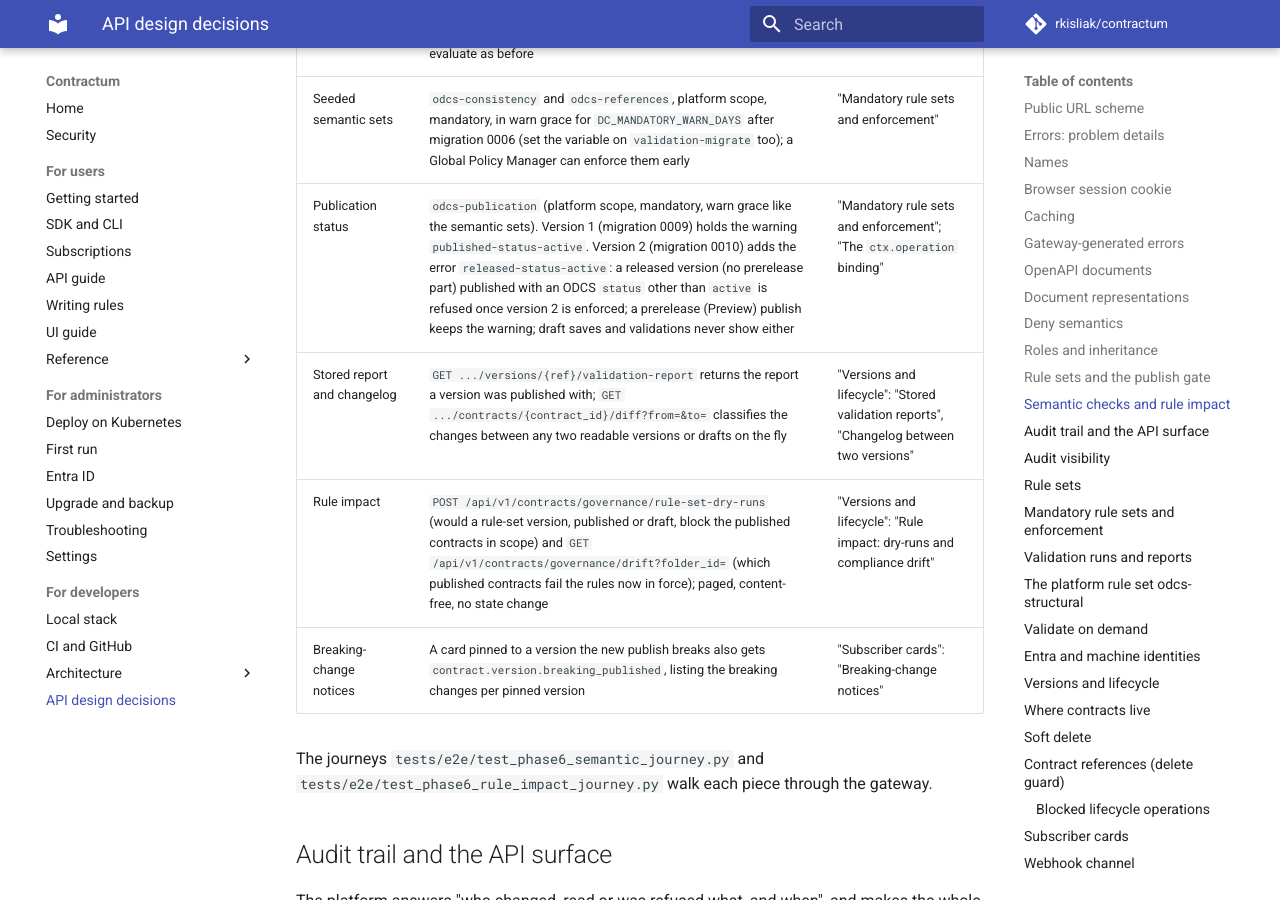
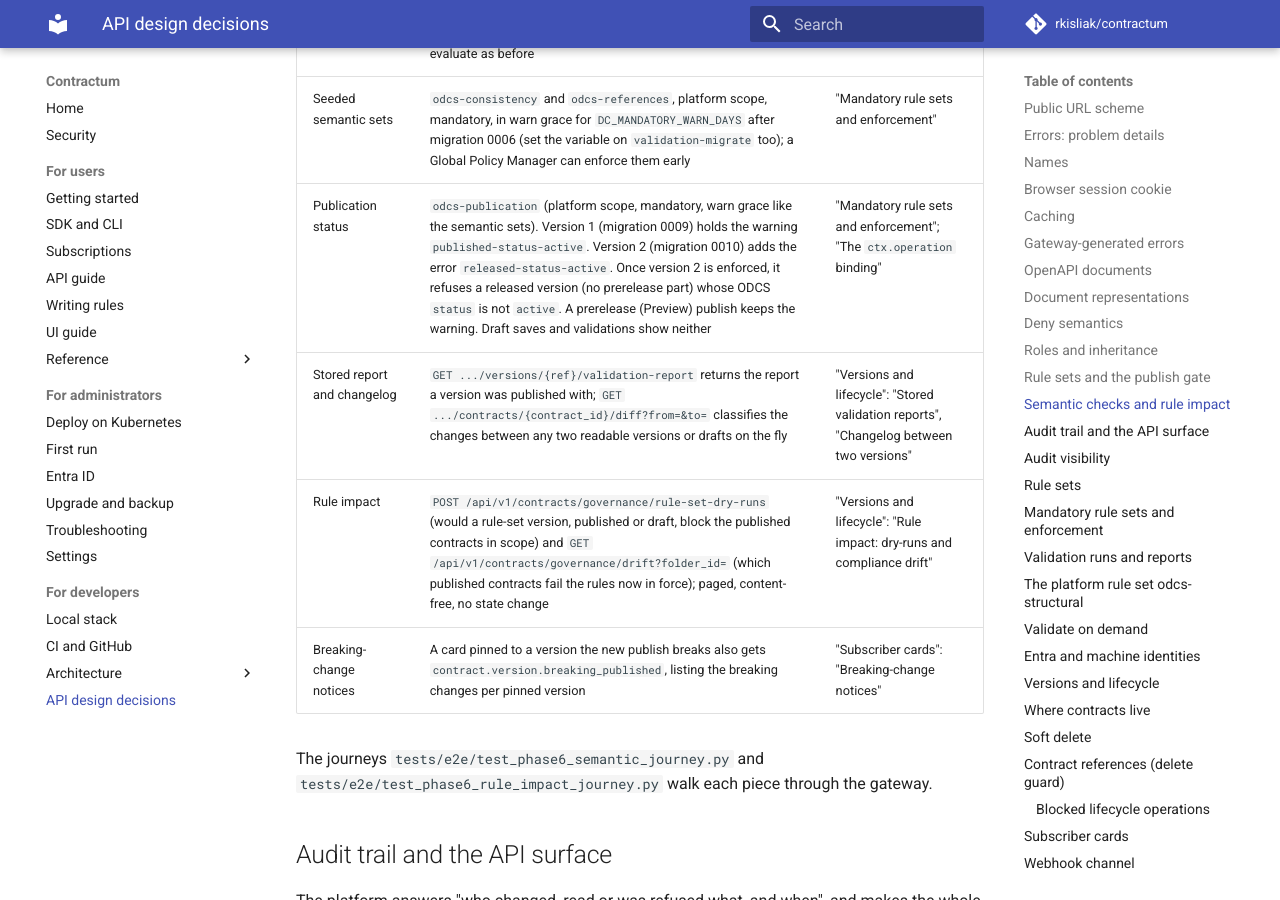
Before and after one commit to rkisliak/contractum, an MkDocs documentation site: the page built from docs/dev/api-design-decisions.md, in a window 1280 px wide and 900 px high, scrolled down 11482 px. Built offline with MkDocs 1.6.1 and Material for MkDocs 9.7.7, drawn with Linux system fonts in a browser that asks for light colours; comment, search, counter and statistics services are not loaded; some of the changed text lies outside the part shown.

Commit message:
docs(validation): split two long sentences about the publication status rule

```diff
--- a/docs/dev/api-design-decisions.md
+++ b/docs/dev/api-design-decisions.md
@@ -358,7 +358,7 @@ set. How the pieces fit, with the section that specifies each:
 | Baseline under the lock | Contracts sends the baseline, the floor and caller-scoped link facts with every run and re-checks the baseline under the publish lock: 409 `baseline-changed` | "Versions and lifecycle": "Publish compatibility" |
 | Reference facts and cel-2 | Before rules run, elements, servers, contract links, people and teams are resolved into the tri-state `refs` binding; `cel-2` rules also read `previous` and `changes`; published `cel-1` versions evaluate as before | "Validation runs and reports": "Reference facts" |
 | Seeded semantic sets | `odcs-consistency` and `odcs-references`, platform scope, mandatory, in warn grace for `DC_MANDATORY_WARN_DAYS` after migration 0006 (set the variable on `validation-migrate` too); a Global Policy Manager can enforce them early | "Mandatory rule sets and enforcement" |
-| Publication status | `odcs-publication` (platform scope, mandatory, warn grace like the semantic sets). Version 1 (migration 0009) holds the warning `published-status-active`. Version 2 (migration 0010) adds the error `released-status-active`: a released version (no prerelease part) published with an ODCS `status` other than `active` is refused once version 2 is enforced; a prerelease (Preview) publish keeps the warning; draft saves and validations never show either | "Mandatory rule sets and enforcement"; "The `ctx.operation` binding" |
+| Publication status | `odcs-publication` (platform scope, mandatory, warn grace like the semantic sets). Version 1 (migration 0009) holds the warning `published-status-active`. Version 2 (migration 0010) adds the error `released-status-active`. Once version 2 is enforced, it refuses a released version (no prerelease part) whose ODCS `status` is not `active`. A prerelease (Preview) publish keeps the warning. Draft saves and validations show neither | "Mandatory rule sets and enforcement"; "The `ctx.operation` binding" |
 | Stored report and changelog | `GET .../versions/{ref}/validation-report` returns the report a version was published with; `GET .../contracts/{contract_id}/diff?from=&to=` classifies the changes between any two readable versions or drafts on the fly | "Versions and lifecycle": "Stored validation reports", "Changelog between two versions" |
 | Rule impact | `POST /api/v1/contracts/governance/rule-set-dry-runs` (would a rule-set version, published or draft, block the published contracts in scope) and `GET /api/v1/contracts/governance/drift?folder_id=` (which published contracts fail the rules now in force); paged, content-free, no state change | "Versions and lifecycle": "Rule impact: dry-runs and compliance drift" |
 | Breaking-change notices | A card pinned to a version the new publish breaks also gets `contract.version.breaking_published`, listing the breaking changes per pinned version | "Subscriber cards": "Breaking-change notices" |
@@ -592,8 +592,8 @@ migration.
 
 **A released version needs `status: active`.** Migration
 `0009_seed_publication_rule_set` seeds `odcs-publication` (cel-2, mandatory, platform scope, same
-warn grace and `DC_MANDATORY_WARN_DAYS` rule as above) with one rule, `published-status-active`,
-severity `warning`: it fires only in a publish-mode run whose document's ODCS `status` is not the
+warn grace and `DC_MANDATORY_WARN_DAYS` rule as above). Its one rule, `published-status-active`, has
+severity `warning`. It fires only in a publish-mode run whose document's ODCS `status` is not the
 string `active` (`draft`, `proposed`, `deprecated`, absent or any other type). Migration
 `0010_publication_rule_set_v2` publishes version 2 the way every new version of a mandatory set is
 published: `publish_counter` 2, the draft becomes the new content, `enforce_at = now() +
```
